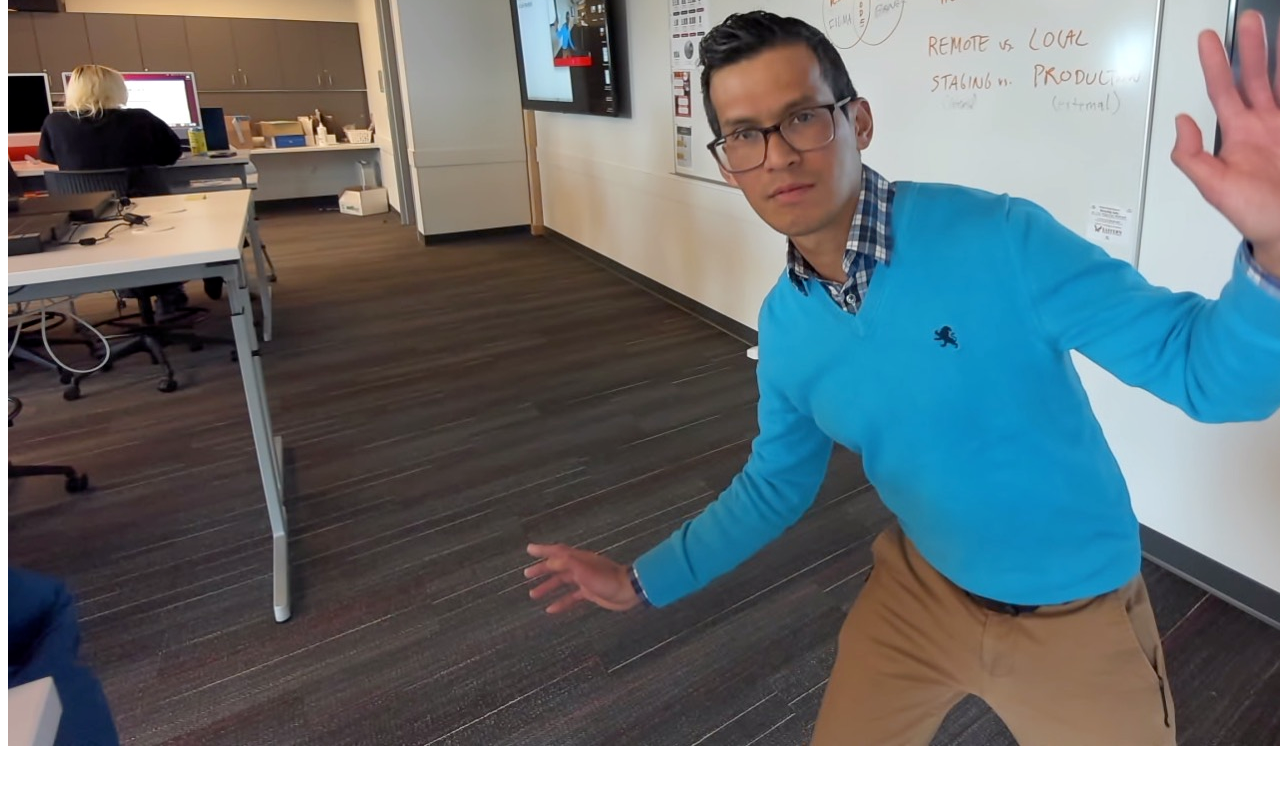
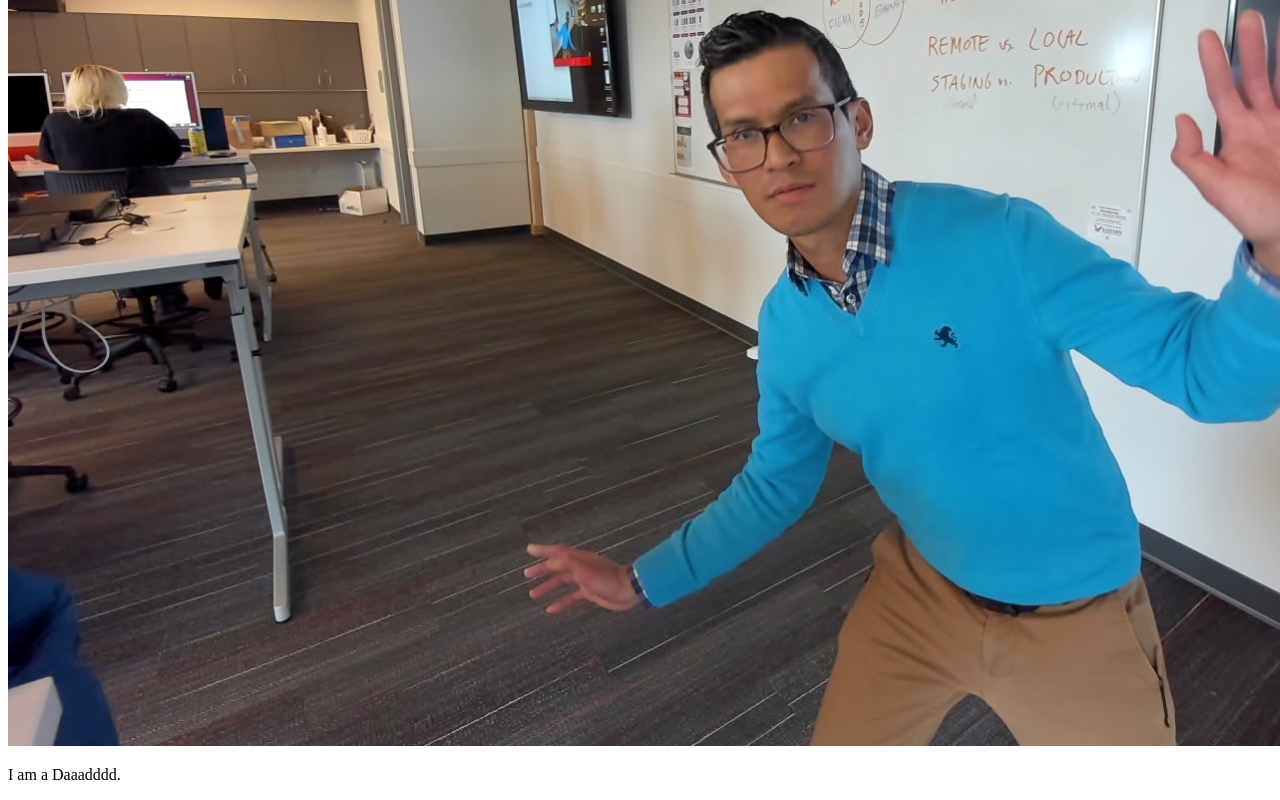
Before and after one commit to ewuweblab/ewuweblab.github.io, a plain HTML site: page index.html in a window 1280 px wide. Shown: the part 411-1211 px from the top of the page. Before the commit the page ends 1169 px from the top, so only its background shows below. Drawn offline with Linux system fonts and the light colour scheme.

Commit message:
Added Bio

```diff
--- a/index.html
+++ b/index.html
@@ -11,5 +11,7 @@
 
     <img src="me.jpg" alt="P. Colin Manikoth">
 
+    <p>I am a Daaadddd.</p>
+
 </body>
 </html>
```
